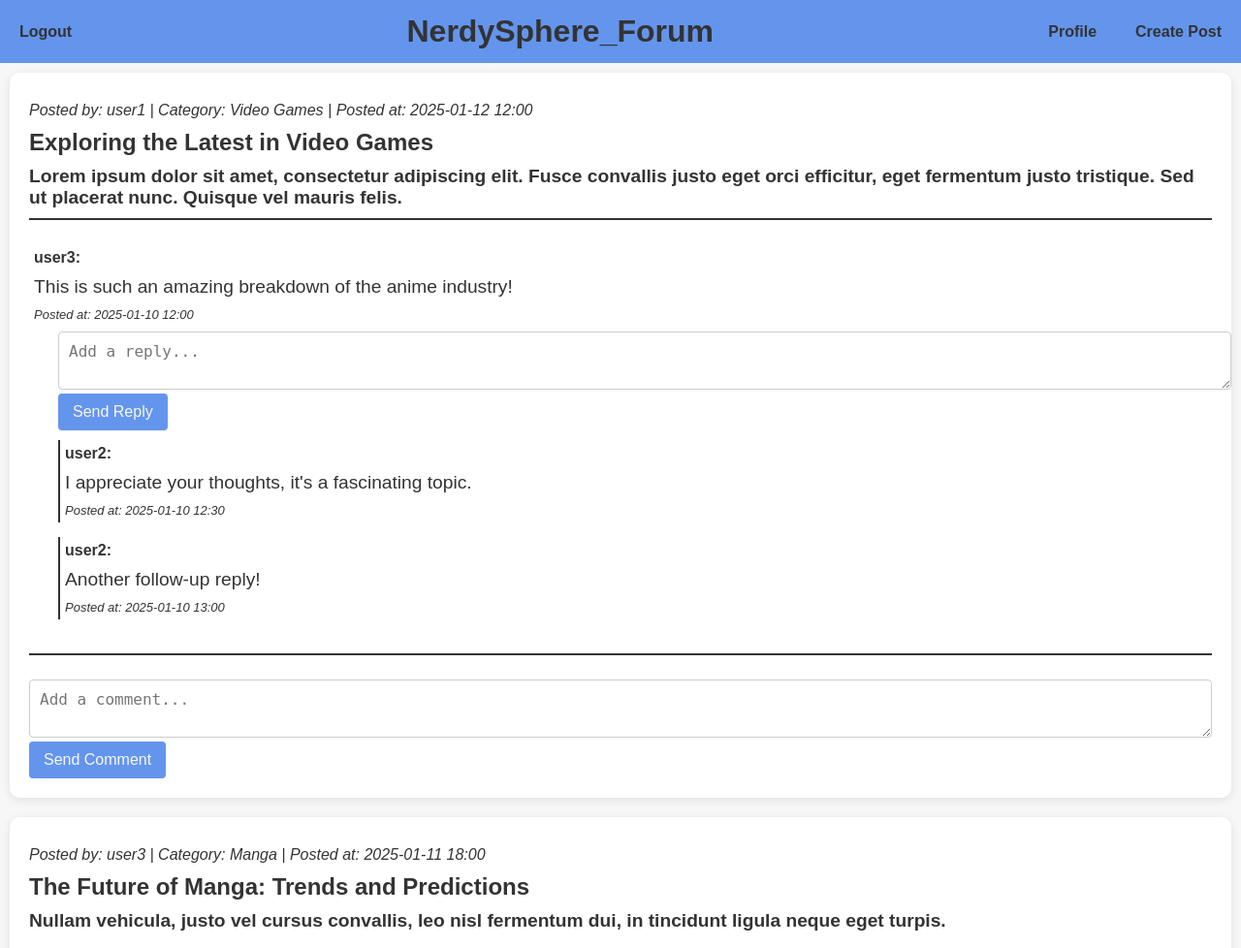
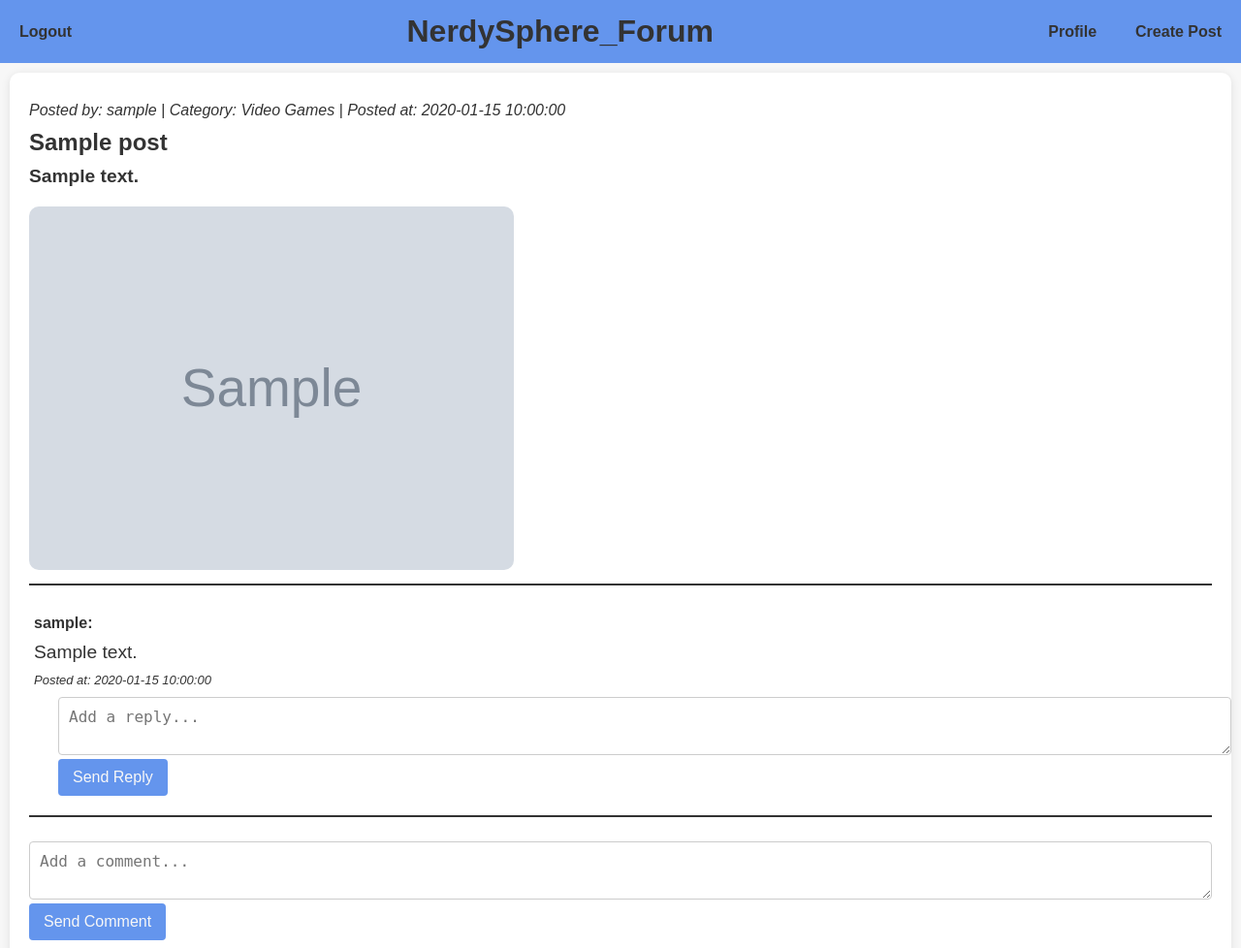
Before and after one commit to VladoDev03/nerdy-sphere-forum, a PHP site: page / in a window 1280 px wide. Shown: the top 978 px of the page at 97% size. Run offline with PHP 8.4, Linux system fonts and the light colour scheme; the visitor is signed in with stand-in values (Sample User, id 1); tables that the repository leaves empty hold one stand-in row (values such as "Sample post"); grey boxes marked "Sample" are stand-in pictures.

Commit message:
Added loading posts on the main.page

```diff
--- a/server/index.php
+++ b/server/index.php
@@ -4,101 +4,163 @@ session_start();
 if (!isset($_SESSION['user'])) {
     header('Location: login.php');
 }
+
+require_once "database.php";
+
+$postSql = "
+    SELECT
+        p.id,
+        p.title,
+        p.content,
+        p.category,
+        p.created_at,
+        u.id AS user_id,
+        u.username
+    FROM post AS p
+    INNER JOIN user AS u ON u.id = p.user_id;
+";
+
+$postStmt = $conn->prepare($postSql);
+$postStmt->execute();
+$postStmt->bind_result($postId, $title, $content, $category, $createdAt, $userId, $username);
+
+$postData = [];
+
+while ($postStmt->fetch()) {
+    $postData[] = [
+        'id' => $postId,
+        'title' => $title,
+        'content' => $content,
+        'category' => $category,
+        'created_at' => $createdAt,
+        'user_id' => $userId,
+        'username' => $username,
+    ];
+}
+
+$postStmt->close();
+
+$posts = [];
+
+foreach ($postData as $post) {
+    $postId = $post['id'];
+
+    $imageSql = "
+        SELECT
+            id,
+            image_url
+        FROM post_image
+        WHERE post_id = ?;
+    ";
+
+    $imageStmt = $conn->prepare($imageSql);
+    $imageStmt->bind_param("i", $postId);
+    $imageStmt->execute();
+    $imageStmt->bind_result($imageId, $imageUrl);
+
+    $images = [];
+
+    while ($imageStmt->fetch()) {
+        $images[] = ['id' => $imageId, 'url' => $imageUrl];
+    }
+
+    $imageStmt->close();
+
+    $commentSql = "
+        SELECT
+            c.id,
+            c.content,
+            c.created_at,
+            u.id AS 'user id',
+            u.username
+        FROM comment AS c
+        INNER JOIN user AS u ON u.id = c.user_id
+        WHERE post_id = ?
+        AND parent_comment_id IS NULL;
+    ";
+
+    $commentStmt = $conn->prepare($commentSql);
+    $commentStmt->bind_param("i", $postId);
+    $commentStmt->execute();
+    $commentStmt->bind_result($commentId, $commentContent, $commentCreatedAt, $commentUserId, $commentUsername);
+
+    $comments = [];
+
+    while ($commentStmt->fetch()) {
+        $replies = [];
+
+        $comments[] = [
+            'id' => $commentId,
+            'content' => $commentContent,
+            'created_at' => $commentCreatedAt,
+            'replies' => $replies,
+            'userId' => $commentUserId,
+            'username' => $commentUsername
+        ];
+    }
+
+    $commentStmt->close();
+
+    $posts[] = array_merge($post, [
+        'images' => $images,
+        'comments' => $comments
+    ]);
+}
+
+foreach ($posts as $postIndex => $post) {
+    foreach ($post['comments'] as $commentIndex => $comment) {
+        $commentId = $comment['id'];
+        $commentContent = $comment['content'];
+        $commentCreatedAt = $comment['created_at'];
+
+        $replySql = "
+            SELECT
+            	c.id AS 'reply id',
+            	c.content,
+                c.created_at,
+                u.id AS 'user id',
+                u.username
+            FROM comment AS c
+            INNER JOIN user AS u ON u.id = c.user_id
+            WHERE c.parent_comment_id = ?;
+        ";
+
+        $replyStmt = $conn->prepare($replySql);
+        $replyStmt->bind_param("i", $commentId);
+        $replyStmt->execute();
+        $replyStmt->bind_result($replyId, $replyContent, $replyCreatedAt, $replyUserId, $replyUsername);
+
+        $replies = [];
+
+        while ($replyStmt->fetch()) {
+            $replies[] = [
+                'id' => $replyId,
+                'content' => $replyContent,
+                'created_at' => $replyCreatedAt,
+                'userId' => $replyUserId,
+                'username' => $replyUsername
+            ];
+        }
+
+        $replyStmt->close();
+
+        $post['comments'][$commentIndex]['replies'] = $replies;
+    }
+
+    $posts[$postIndex] = $post;
+}
+
+$conn->close();
+
+//echo json_encode($posts, JSON_PRETTY_PRINT);
 ?>
 
-<?php
-$posts = [
-    [
-        'title' => 'Exploring the Latest in Video Games',
-        'author' => 'user1',
-        'category' => 'Video Games',
-        'posted_at' => '2025-01-12 12:00',
-        'content' => 'Lorem ipsum dolor sit amet, consectetur adipiscing elit. Fusce convallis justo eget orci efficitur, eget fermentum justo tristique. Sed ut placerat nunc. Quisque vel mauris felis.',
-        'comments' => [
-            [
-                'author' => 'user2',
-                'content' => 'Great insights! I agree with your perspective on the latest releases.',
-                'posted_at' => '2025-01-12 14:00',
-                'reply' => [
-                    'author' => 'user1',
-                    'content' => 'Thanks! I\'m glad you liked the insights.',
-                    'posted_at' => '2025-01-12 14:30'
-                ]
-            ]
-        ]
-    ],
-    [
-        'title' => 'The Future of Manga: Trends and Predictions',
-        'author' => 'user3',
-        'category' => 'Manga',
-        'posted_at' => '2025-01-11 18:00',
-        'content' => 'Nullam vehicula, justo vel cursus convallis, leo nisl fermentum dui, in tincidunt ligula neque eget turpis.',
-        'images' => [
-            'https://res.cloudinary.com/dtqmlqc0d/image/upload/v1736643122/forum/cnqwbt1ckjclw9grgkle.jpg'
-        ],
-        'comments' => [
-            [
-                'author' => 'user1',
-                'content' => 'I can\'t wait to see how these trends shape the industry!',
-                'posted_at' => '2025-01-11 20:00',
-                'reply' => [
-                    'author' => 'user2',
-                    'content' => 'Yes, it\'ll be interesting to see how the market reacts!',
-                    'posted_at' => '2025-01-11 20:30'
-                ]
-            ]
-        ]
-    ],
-    [
-        'title' => 'The Evolution of Anime: A Visual Journey',
-        'author' => 'user2',
-        'category' => 'Anime',
-        'posted_at' => '2025-01-10 10:00',
-        'content' => 'Curabitur ultricies dolor ac velit malesuada, nec fermentum erat mollis. Phasellus sit amet augue vitae est eleifend pretium.',
-        'images' => [
-            'https://res.cloudinary.com/dtqmlqc0d/image/upload/v1736643122/forum/cnqwbt1ckjclw9grgkle.jpg',
-            'https://res.cloudinary.com/dtqmlqc0d/image/upload/v1736643122/forum/cnqwbt1ckjclw9grgkle.jpg',
-            'https://res.cloudinary.com/dtqmlqc0d/image/upload/v1736643122/forum/cnqwbt1ckjclw9grgkle.jpg',
-            'https://res.cloudinary.com/dtqmlqc0d/image/upload/v1736643122/forum/cnqwbt1ckjclw9grgkle.jpg'
-        ],
-        'comments' => [
-            [
-                'author' => 'user3',
-                'content' => 'This is such an amazing breakdown of the anime industry!',
-                'posted_at' => '2025-01-10 12:00',
-                'reply' => [
-                    'author' => 'user2',
-                    'content' => 'I appreciate your thoughts, it\'s a fascinating topic.',
-                    'posted_at' => '2025-01-10 12:30'
-                ]
-            ],
-            [
-                'author' => 'user3',
-                'content' => 'This is such an amazing breakdown of the anime industry!',
-                'posted_at' => '2025-01-10 12:00',
-                'reply' => [
-                    [
-                        'author' => 'user2',
-                        'content' => 'I appreciate your thoughts, it\'s a fascinating topic.',
-                        'posted_at' => '2025-01-10 12:30'
-                    ],
-                    [
-                        'author' => 'user2',
-                        'content' => 'I appreciate your thoughts, it\'s a fascinating topic.',
-                        'posted_at' => '2025-01-10 12:30'
-                    ]
-                ]
-            ]
-        ]
-    ]
-];
-?>
 <!DOCTYPE html>
 <html lang="en">
 <head>
     <meta charset="UTF-8">
     <meta name="viewport" content="width=device-width, initial-scale=1.0">
-    <title>Nerdy Sphere Forum</title>
+    <title>NerdySphere_Forum</title>
     <link rel="stylesheet" href="styles/index.css">
 </head>
 <body>
@@ -117,14 +179,15 @@ $posts = [
 <?php foreach ($posts as $post): ?>
     <div class="post">
         <div class="post-body">
-            <p class="post-info">Posted by: <?= $post['author'] ?> | Category: <?= $post['category'] ?> | Posted at: <?= $post['posted_at'] ?></p>
+            <p class="post-info">Posted by: <?= $post['username'] ?> | Category: <?= $post['category'] ?> | Posted
+                at: <?= $post['created_at'] ?></p>
             <h2 class="title"><?= $post['title'] ?></h2>
             <p class="content"><?= $post['content'] ?></p>
 
             <?php if (isset($post['images'])): ?>
                 <div class="post-images">
                     <?php foreach ($post['images'] as $image): ?>
-                        <img class="image" src="<?= $image ?>" alt="Post Image">
+                        <img class="image" src="<?= $image['url'] ?>" alt="Post Image">
                     <?php endforeach; ?>
                 </div>
             <?php endif; ?>
@@ -133,23 +196,20 @@ $posts = [
         <div class="comment-section">
             <?php foreach ($post['comments'] as $comment): ?>
                 <div class="comment">
-                    <p class="comment-user">user3:</p>
-                    <p class="comment-content">This is such an amazing breakdown of the anime industry!</p>
-                    <p class="comment-info">Posted at: 2025-01-10 12:00</p>
+                    <p class="comment-user"><?= $comment['username'] ?>:</p>
+                    <p class="comment-content"><?= $comment['content'] ?></p>
+                    <p class="comment-info">Posted at: <?= $comment['created_at'] ?></p>
                     <textarea class="reply-input" placeholder="Add a reply..."></textarea>
                     <button class="submit-reply">Send Reply</button>
 
                     <div class="comment-replies">
-                        <div class="comment-reply">
-                            <p class="comment-user">user2:</p>
-                            <p class="comment-content">I appreciate your thoughts, it's a fascinating topic.</p>
-                            <p class="comment-info">Posted at: 2025-01-10 12:30</p>
-                        </div>
-                        <div class="comment-reply">
-                            <p class="comment-user">user2:</p>
-                            <p class="comment-content">Another follow-up reply!</p>
-                            <p class="comment-info">Posted at: 2025-01-10 13:00</p>
-                        </div>
+                        <?php foreach ($comment['replies'] as $reply): ?>
+                            <div class="comment-reply">
+                                <p class="comment-user"><?= $reply['username'] ?>:</p>
+                                <p class="comment-content"><?= $reply['content'] ?></p>
+                                <p class="comment-info">Posted at: <?= $reply['created_at'] ?></p>
+                            </div>
+                        <?php endforeach; ?>
                     </div>
                 </div>
 
```
Also changed, not shown: queries.sql (+9 -5 lines).
